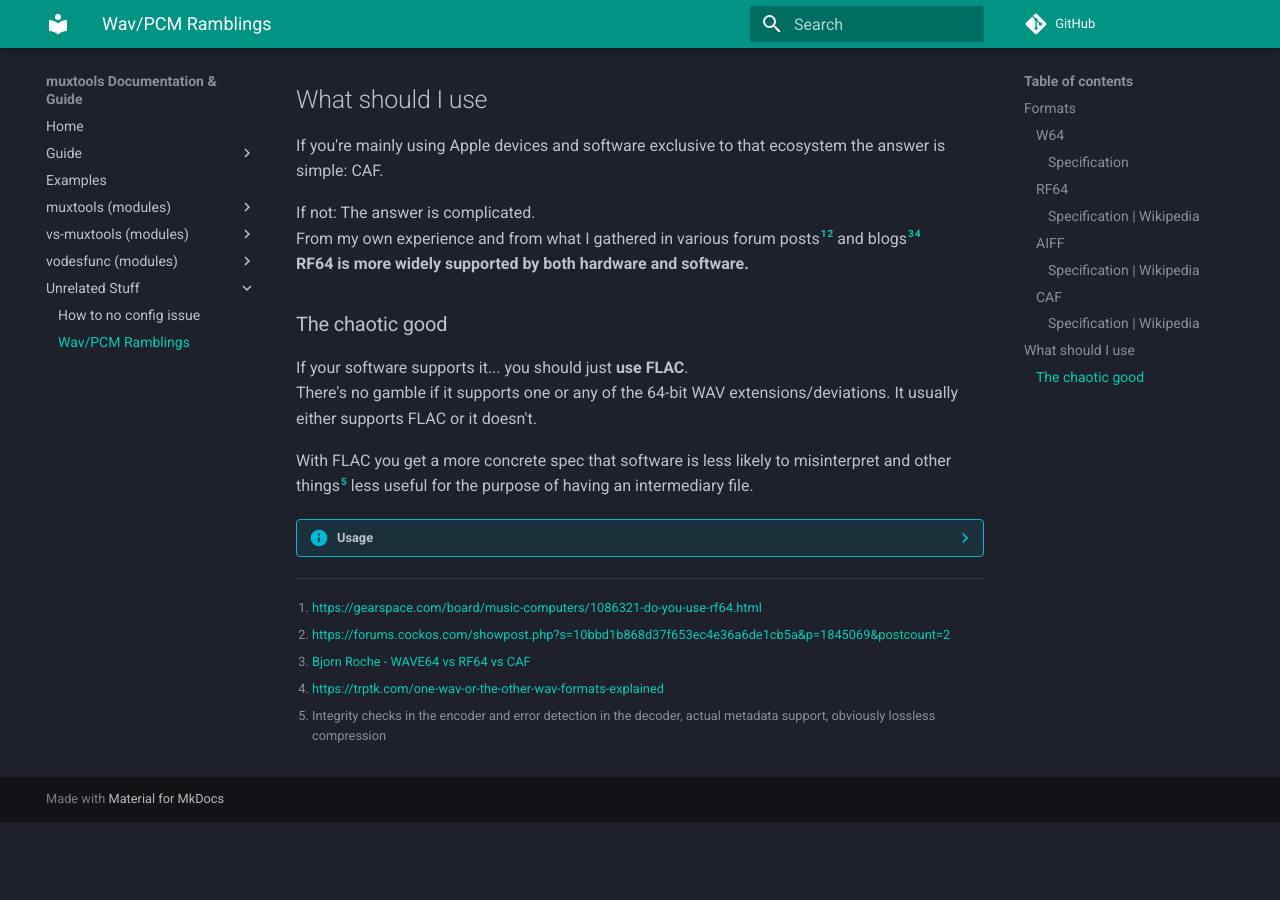
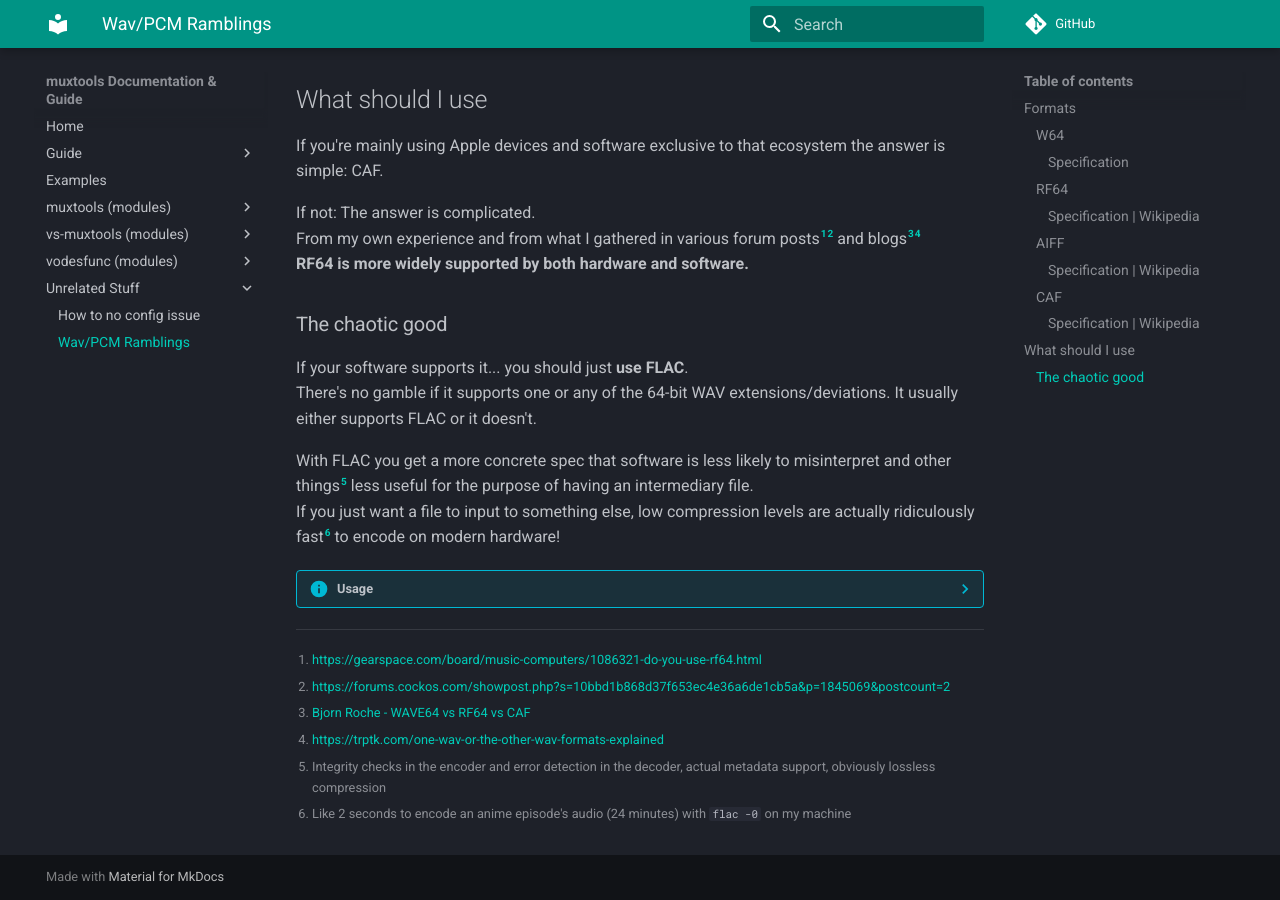
Before and after one commit to Vodes/muxtools-doc, an MkDocs documentation site: the page built from docs/misc/wav-and-friends.md, in a window 1280 px wide and 900 px high, scrolled down 1202 px. Built offline with MkDocs 1.6.1 and Material for MkDocs 9.7.7, drawn with Linux system fonts in a browser that asks for light colours; comment, search, counter and statistics services are not loaded; before the commit the page ends 2024 px from its top, so only the background shows below that.

Commit message:
Update wav-and-friends.md

```diff
--- a/docs/misc/wav-and-friends.md
+++ b/docs/misc/wav-and-friends.md
@@ -73,7 +73,8 @@ From my own experience and from what I gathered in various forum posts[^1][^2] a
 If your software supports it... you should just **use FLAC**.<br>
 There's no gamble if it supports one or any of the 64-bit WAV extensions/deviations. It usually either supports FLAC or it doesn't.
 
-With FLAC you get a more concrete spec that software is less likely to misinterpret and other things[^5] less useful for the purpose of having an intermediary file.
+With FLAC you get a more concrete spec that software is less likely to misinterpret and other things[^5] less useful for the purpose of having an intermediary file.<br>
+If you just want a file to input to something else, low compression levels are actually ridiculously fast[^6] to encode on modern hardware!
 
 ??? info "Usage"
 
@@ -90,3 +91,4 @@ With FLAC you get a more concrete spec that software is less likely to misinterp
 [^3]: [Bjorn Roche - WAVE64 vs RF64 vs CAF](https://web.archive.org/web/20231210135558/http://blog.bjornroche.com/2009/11/wave64-vs-rf64-vs-caf.html)
 [^4]: [https://trptk.com/one-wav-or-the-other-wav-formats-explained](https://trptk.com/one-wav-or-the-other-wav-formats-explained)
 [^5]: Integrity checks in the encoder and error detection in the decoder, actual metadata support, obviously lossless compression
+[^6]: Like 2 seconds to encode an anime episode's audio (24 minutes) with `flac -0` on my machine
```
